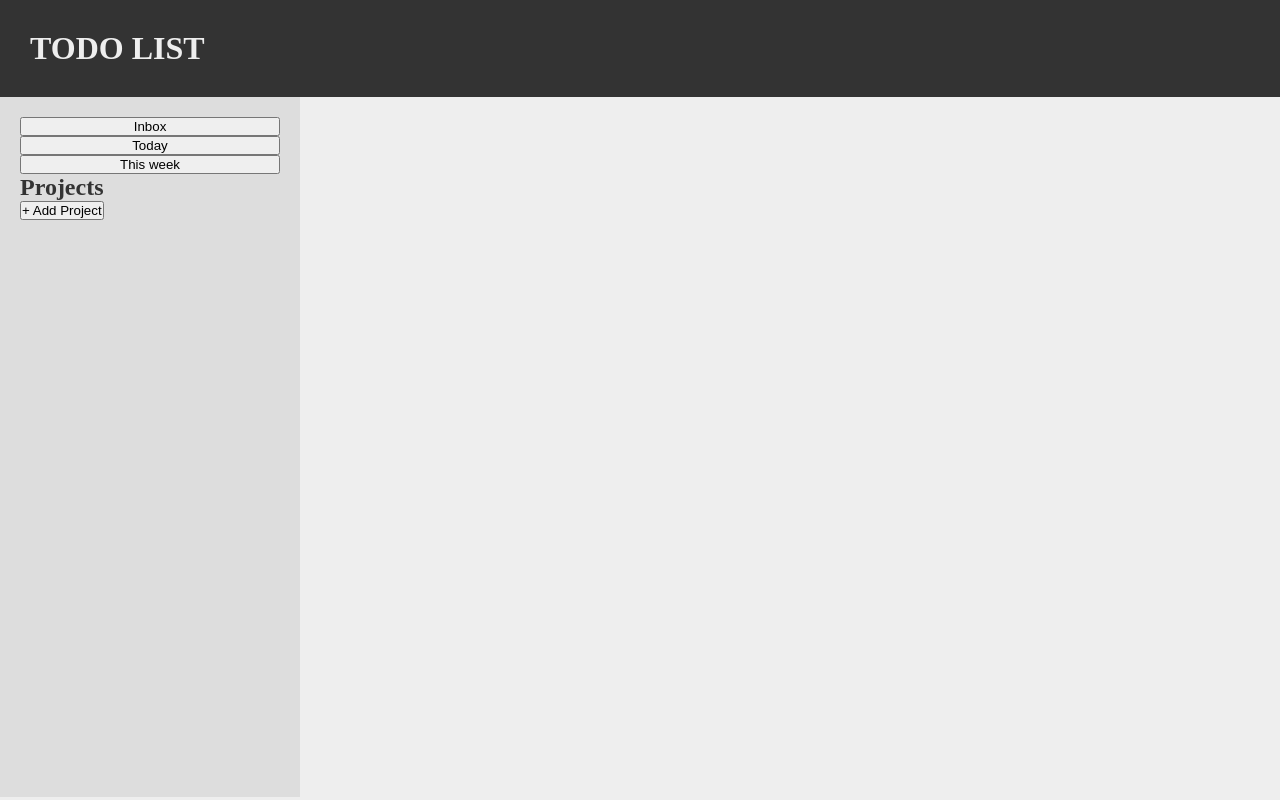
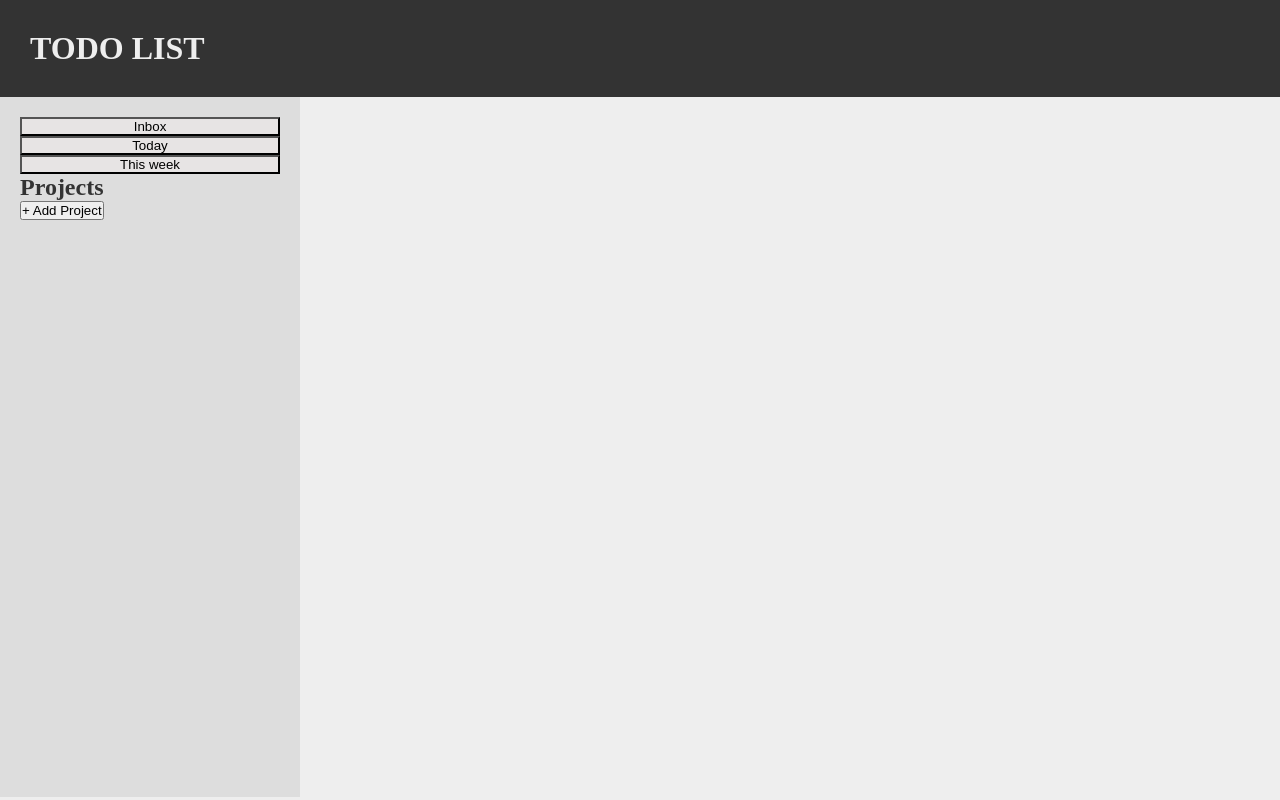
Before and after one commit to WilAm1/TodoList, a website built with webpack: page dist/index.html in a window 1280 px wide. Built offline with Linux system fonts and the light colour scheme.

```diff
--- a/package.json
+++ b/package.json
@@ -3,6 +3,7 @@
     "version": "1.0.0",
     "description": "Simple todolist webapp",
     "main": "index.js",
+    "private": true,
     "scripts": {
         "test": "echo \"Error: no test specified\" && exit 1",
         "build": "webpack",
--- a/src/styles.css
+++ b/src/styles.css
@@ -56,4 +56,6 @@
     flex-direction: column;
 }
 
-#inbox-container button {}
+#inbox-container button {
+    background-color: #f1ebeb80;
+}
```
Also changed, not shown: dist/main.js.
